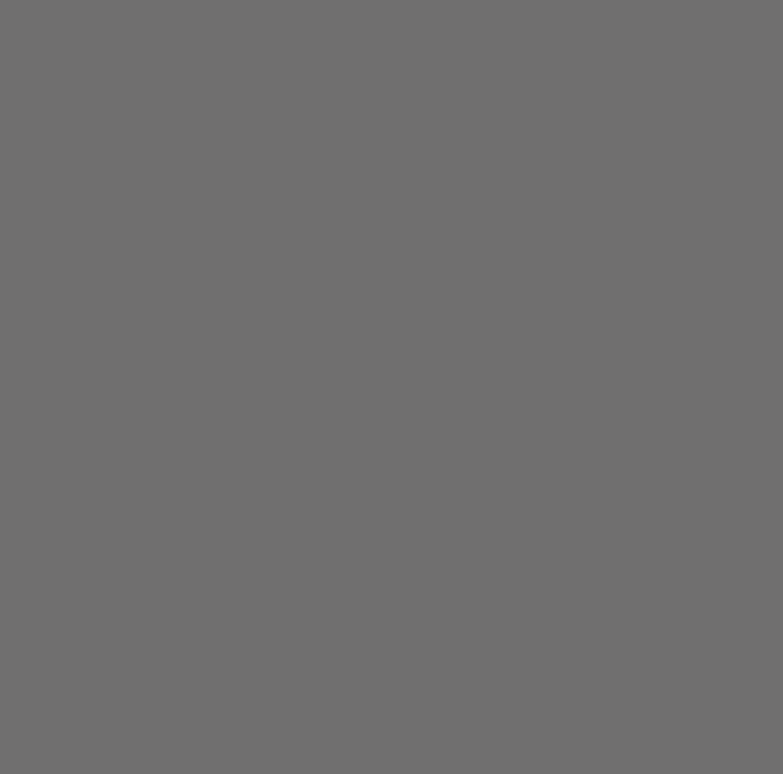
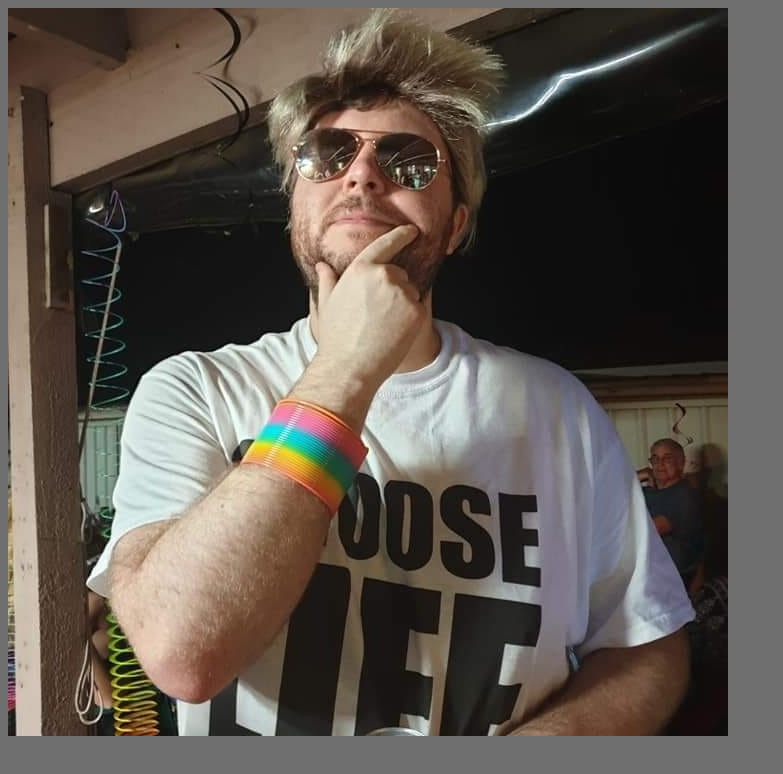
Before and after one commit to Samuel784/ass1, a plain HTML site: page index.html in a window 1280 px wide. Shown: the whole page, without its empty margins (0-783 px from the left). Drawn offline with Linux system fonts and the light colour scheme.

Commit message:
Update index.html

```diff
--- a/index.html
+++ b/index.html
@@ -9,6 +9,7 @@
 
 </head>
 
+      <img src="headshot.jpg" alt="Student Name" />
 <body>
 
 
```
